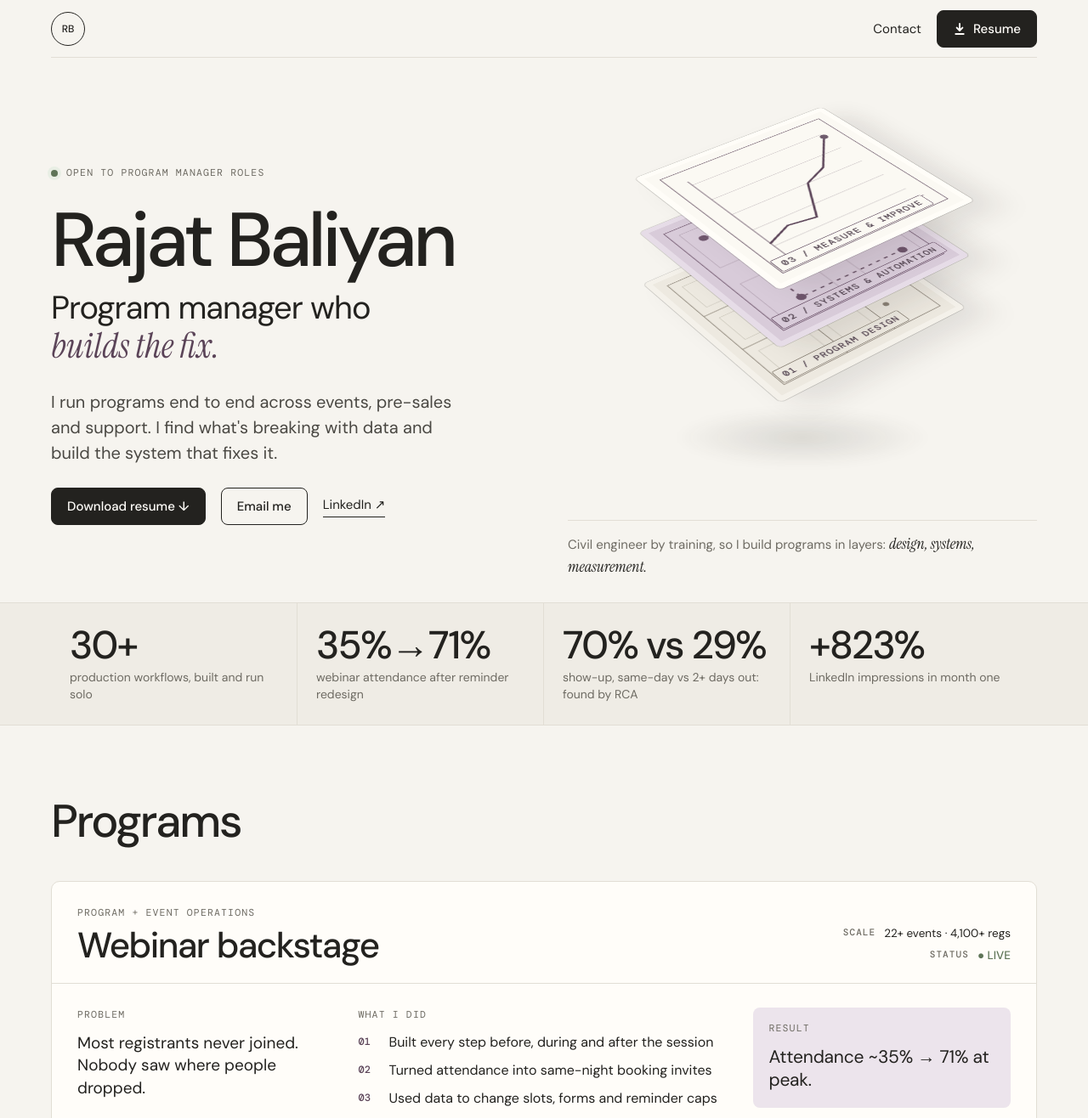
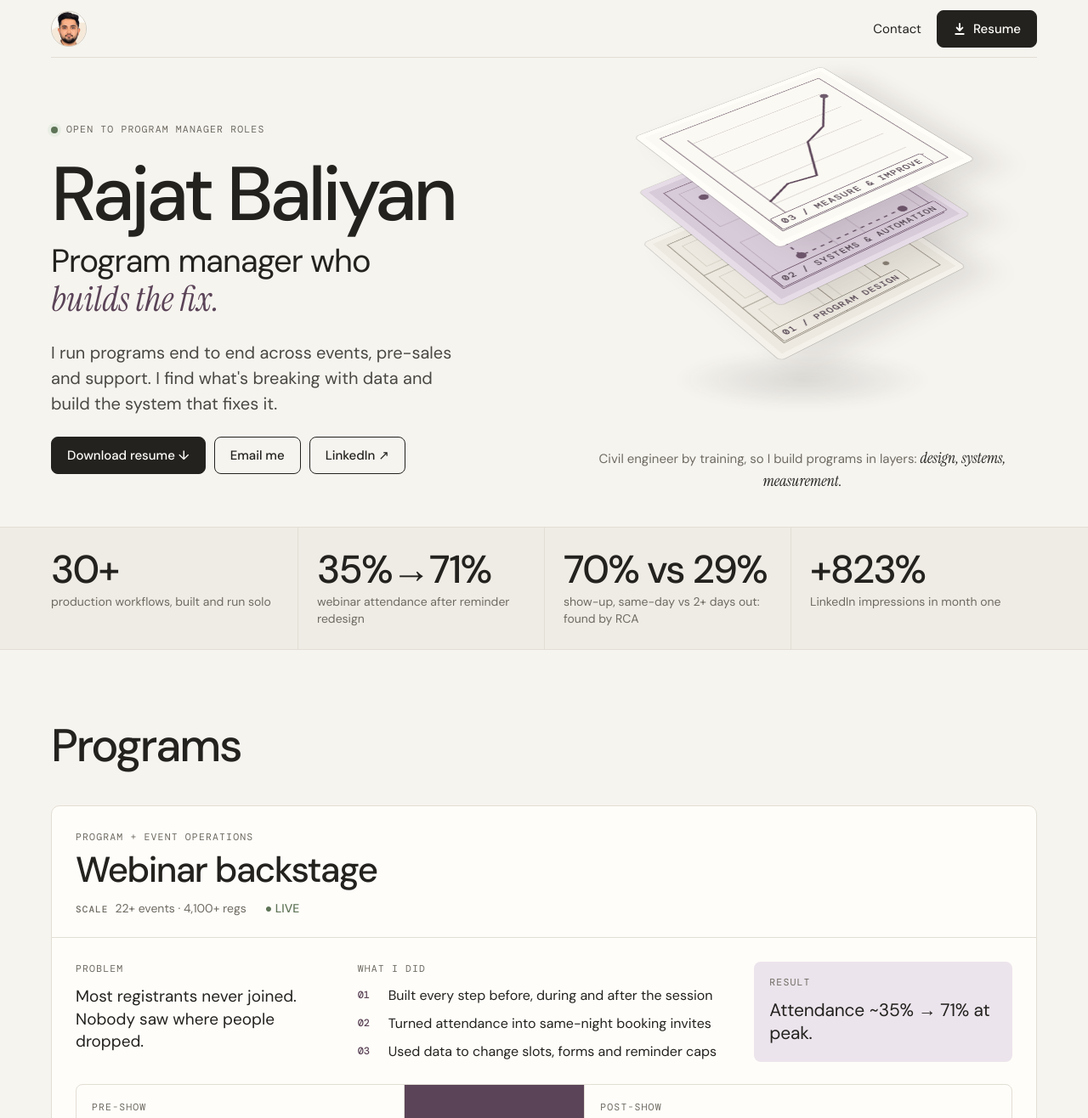
Before and after one commit to rajat-baliyan/rajat-baliyan.github.io, a plain HTML site: page index.html in a window 1280 px wide. Shown: the top 1316 px of the page at 85% size. Drawn offline with nearby package versions, Linux system fonts and the light colour scheme.

Commit message:
Fix spacing and alignment, matching buttons, add photo

```diff
--- a/index.html
+++ b/index.html
@@ -61,6 +61,7 @@ em { font-family: var(--serif); font-style: italic; font-weight: 400; letter-spa
 nav.top { position: sticky; top: 0; z-index: 20; background: rgba(246,244,239,.86); backdrop-filter: blur(12px); -webkit-backdrop-filter: blur(12px); padding-top: env(safe-area-inset-top, 0px); }
 nav.top .wrap { display: flex; align-items: center; gap: 16px; height: 68px; border-bottom: 1px solid var(--rule); }
 .brand { display: flex; align-items: center; gap: 12px; text-decoration: none; font-weight: 600; font-size: 16px; }
+.avatar { width: 42px; height: 42px; border-radius: 50%; object-fit: cover; border: 1px solid var(--rule-2); display: block; }
 .brand i { width: 40px; height: 40px; border-radius: 50%; border: 1px solid var(--ink); display: grid; place-items: center; font: 500 12px var(--sans); font-style: normal; }
 .navr { margin-left: auto; display: flex; align-items: center; gap: 18px; }
 .navr a.plain { text-decoration: none; font-size: 15px; }
@@ -74,8 +75,8 @@ nav.top .wrap { display: flex; align-items: center; gap: 16px; height: 68px; bor
 @media (max-width: 420px) { .brand span { display: none; } .navr { gap: 12px; } nav .btn { padding: 9px 13px; font-size: 14px; } }
 
 /* hero */
-.hero .wrap.main { display: grid; grid-template-columns: minmax(0, 1fr) minmax(0, 1fr); gap: 32px 56px; padding-block: 64px 28px; align-items: center; }
-.hero-copy { display: flex; flex-direction: column; gap: 26px; min-width: 0; }
+.hero .wrap.main { display: grid; grid-template-columns: minmax(0, 1fr) minmax(0, 1fr); gap: 24px 56px; padding-block: 48px 40px; align-items: start; }
+.hero-copy { display: flex; flex-direction: column; gap: 24px; min-width: 0; padding-top: 28px; }
 .over { display: flex; align-items: center; gap: 10px; }
 .over .dot { width: 8px; height: 8px; border-radius: 50%; background: var(--sage); box-shadow: 0 0 0 4px var(--sage-soft); }
 .hero h1 { font-size: clamp(48px, 7vw, 92px); font-weight: 500; letter-spacing: -.05em; line-height: .95; }
@@ -84,14 +85,14 @@ nav.top .wrap { display: flex; align-items: center; gap: 16px; height: 68px; bor
 .nw { white-space: nowrap; }
 .hero h1 em { color: var(--plum); font-size: 1.04em; letter-spacing: -.01em; }
 .intro { font-size: 20px; line-height: 1.5; color: #4A4843; max-width: 36ch; }
-.ctas { display: flex; flex-wrap: wrap; align-items: center; gap: 12px 18px; }
+.ctas { display: flex; flex-wrap: wrap; align-items: center; gap: 10px; }
 .note { font-size: 15px; color: var(--muted); line-height: 1.4; }
 .note em { display: block; font-size: 24px; color: var(--ink); }
 
 /* the model */
 .model { margin: 0; min-width: 0; display: flex; flex-direction: column; gap: 10px; }
 .model-head { display: flex; justify-content: space-between; }
-.scene { position: relative; height: 470px; perspective: 1600px; perspective-origin: 50% 30%; }
+.scene { position: relative; height: 400px; perspective: 1600px; perspective-origin: 50% 30%; }
 .stack { --rx: 56deg; --rz: -38deg; --gap: 14px; position: absolute; left: 50%; top: 46%; width: 270px; height: 270px; margin: -135px 0 0 -135px;
   transform-style: preserve-3d; transform: rotateX(var(--rx)) rotateZ(var(--rz)); transition: transform .9s cubic-bezier(.16,1,.3,1); }
 .stack.open { --gap: 74px; }
@@ -100,7 +101,7 @@ nav.top .wrap { display: flex; align-items: center; gap: 16px; height: 68px; bor
   box-shadow: 18px 26px 40px rgba(35,34,31,.10); border: 8px solid var(--frame); background: var(--face); outline: 1px solid rgba(35,34,31,.18); }
 .plane svg { width: 100%; height: 100%; display: block; overflow: visible; }
 .plane .cap { position: absolute; left: 14px; bottom: 14px; z-index: 1; font: 500 12.5px var(--mono); letter-spacing: .1em; text-transform: uppercase; color: #4F404D; white-space: nowrap; pointer-events: none; background: var(--face); padding: 3px 7px; border: 1px solid var(--line); border-radius: 3px; }
-.mcap { font-size: 15px; color: var(--muted); line-height: 1.5; border-top: 1px solid var(--rule); padding-top: 14px; }
+.mcap { font-size: 15px; color: var(--muted); line-height: 1.5; text-align: center; }
 .mcap em { color: var(--ink); font-size: 18px; }
 .plane path, .plane rect { fill: none; stroke: var(--line); stroke-width: 1.6; }
 .plane .faint { opacity: .45; stroke-width: 1; }
@@ -134,12 +135,12 @@ nav.top .wrap { display: flex; align-items: center; gap: 16px; height: 68px; bor
 /* key numbers */
 .keys { border-block: 1px solid var(--rule); background: #EFECE5; }
 .keys .wrap { display: grid; grid-template-columns: repeat(4, minmax(0, 1fr)); }
-.key { padding: 26px 22px; border-right: 1px solid var(--rule); display: flex; flex-direction: column; gap: 6px; min-width: 0; }
-.key:last-child { border-right: 0; }
+.key { padding: 26px 22px; border-left: 1px solid var(--rule); display: flex; flex-direction: column; gap: 6px; min-width: 0; }
+.key:first-child { padding-left: 0; border-left: 0; }
 .key b { font-weight: 500; font-size: clamp(30px, 3.6vw, 46px); letter-spacing: -.04em; line-height: 1; white-space: nowrap; font-variant-numeric: tabular-nums; }
 .key b em { color: var(--plum); }
 .key span { font-size: 14px; color: var(--muted); line-height: 1.4; }
-@media (max-width: 760px) { .keys .wrap { grid-template-columns: repeat(2, minmax(0, 1fr)); } .key:nth-child(2) { border-right: 0; } .key:nth-child(-n+2) { border-bottom: 1px solid var(--rule); } .key b { font-size: 28px; } }
+@media (max-width: 760px) { .keys .wrap { grid-template-columns: repeat(2, minmax(0, 1fr)); } .key { padding: 22px 0 22px 18px; } .key:nth-child(odd) { padding-left: 0; border-left: 0; } .key:nth-child(-n+2) { border-bottom: 1px solid var(--rule); } .key b { font-size: 28px; } }
 
 /* sections */
 main .wrap { display: flex; flex-direction: column; gap: 40px; padding-block: 72px 80px; }
@@ -147,17 +148,17 @@ main .wrap { display: flex; flex-direction: column; gap: 40px; padding-block: 72
 .shead h2 { font-size: clamp(34px, 4.6vw, 54px); letter-spacing: -.04em; }
 .shead p { color: var(--muted); }
 .sheet { background: var(--sheet); border: 1px solid var(--rule); border-radius: var(--radius); scroll-margin-top: 84px; }
-.sh-head { display: grid; grid-template-columns: minmax(0, 1fr) auto; gap: 18px 28px; align-items: end; padding: 28px 30px 22px; border-bottom: 1px solid var(--rule); }
+.sh-head { display: flex; flex-direction: column; gap: 12px; padding: 28px 28px 22px; border-bottom: 1px solid var(--rule); }
 .sh-no { display: flex; flex-direction: column; gap: 2px; }
 .sh-no span { font: 500 11px var(--mono); letter-spacing: .1em; color: var(--muted); }
 .sh-no b { font: 400 30px var(--serif); font-style: italic; color: var(--plum); line-height: 1; }
 .sh-title { display: flex; flex-direction: column; gap: 6px; min-width: 0; }
 .sh-title h2 { font-size: clamp(28px, 3.6vw, 42px); letter-spacing: -.035em; }
-.sh-meta { display: flex; flex-direction: column; gap: 4px; text-align: right; font-size: 13.5px; }
-.sh-meta div { display: flex; gap: 10px; justify-content: flex-end; }
+.sh-meta { display: flex; flex-wrap: wrap; gap: 6px 22px; font-size: 14px; color: var(--muted); }
+.sh-meta div { display: flex; gap: 8px; align-items: baseline; }
 .sh-meta span { font: 500 11px var(--mono); letter-spacing: .1em; color: var(--muted); padding-top: 2px; }
-@media (max-width: 760px) { .sh-head { grid-template-columns: 1fr; padding: 22px 20px 18px; } .sh-meta { text-align: left; } .sh-meta div { justify-content: flex-start; } }
-.sh-body { padding: 28px 30px 30px; display: flex; flex-direction: column; gap: 26px; }
+@media (max-width: 760px) { .sh-head { padding: 22px 20px 18px; } }
+.sh-body { padding: 28px 28px 30px; display: flex; flex-direction: column; gap: 26px; }
 @media (max-width: 760px) { .sh-body { padding: 20px; gap: 20px; } }
 .pwr { display: grid; grid-template-columns: minmax(0, .9fr) minmax(0, 1.3fr) minmax(0, .9fr); gap: 28px; }
 .pwr > section { display: flex; flex-direction: column; gap: 10px; min-width: 0; }
@@ -312,12 +313,12 @@ details.more .inner { padding-top: 18px; display: flex; flex-direction: column;
 .cards { display: grid; grid-template-columns: repeat(2, minmax(0, 1fr)); gap: 18px; align-items: start; }
 .card { background: var(--sheet); border: 1px solid var(--rule); border-radius: var(--radius); display: flex; flex-direction: column; min-width: 0; scroll-margin-top: 84px; transition: border-color .2s, box-shadow .2s; }
 .card:hover { border-color: var(--rule-2); box-shadow: 0 14px 30px rgba(35,34,31,.05); }
-.card .ch { display: flex; gap: 14px; align-items: baseline; padding: 22px 22px 0; }
+.card .ch { display: flex; gap: 14px; align-items: baseline; padding: 28px 28px 0; }
 .card .ch .n { font: 400 24px var(--serif); font-style: italic; color: var(--plum); }
 .card .ch div { display: flex; flex-direction: column; gap: 4px; min-width: 0; }
 .card .ch .mono { font-size: 11px; }
 .card .ch h3 { font-size: 26px; letter-spacing: -.03em; }
-.card .cb { padding: 14px 22px 18px; display: flex; flex-direction: column; gap: 12px; }
+.card .cb { padding: 14px 28px 24px; display: flex; flex-direction: column; gap: 12px; }
 .card .one { font-size: 15.5px; color: #4A4843; line-height: 1.5; }
 .card .win { font-size: 15px; font-weight: 500; color: var(--plum); }
 @media (max-width: 860px) { .cards { grid-template-columns: 1fr; } }
@@ -380,6 +381,9 @@ details.more .inner { padding-top: 18px; display: flex; flex-direction: column;
 .clist a { color: var(--sheet); text-decoration: none; border-bottom: 1px solid #77736A; }
 .clist a:hover { border-color: var(--lilac-2); color: var(--lilac-2); }
 .mini { font: 500 12px var(--mono); color: var(--sheet); background: transparent; border: 1px solid #5E5B54; border-radius: 6px; padding: 3px 9px; cursor: pointer; }
+.who { display: flex; flex-direction: column; gap: 24px; }
+.portrait { width: 170px; height: 210px; object-fit: cover; object-position: 50% 15%; border-radius: 10px; background: #EFE7DA; display: block; }
+@media (max-width: 520px) { .portrait { width: 130px; height: 160px; } }
 .contact .acts { grid-column: 2; display: flex; flex-wrap: wrap; gap: 12px; }
 .contact .btn { background: var(--lilac); color: var(--ink); border-color: var(--lilac); }
 .contact .btn:hover { background: var(--sheet); border-color: var(--sheet); }
@@ -410,7 +414,7 @@ footer .wrap { padding-block: 18px calc(26px + env(safe-area-inset-bottom, 0px))
 <body>
 <nav class="top gutter" aria-label="Main">
   <div class="wrap">
-    <a class="brand" href="#top" aria-label="Rajat Baliyan, back to top"><i>RB</i></a>
+    <a class="brand" href="#top" aria-label="Rajat Baliyan, back to top"><img class="avatar" src="avatar.jpg" alt="" width="40" height="40"></a>
     <div class="navr">
       <a class="plain" href="#contact">Contact</a>
       <a class="btn" href="Rajat_Baliyan_Resume.pdf" download="Rajat_Baliyan_Resume.pdf">
@@ -430,7 +434,7 @@ footer .wrap { padding-block: 18px calc(26px + env(safe-area-inset-bottom, 0px))
       <div class="ctas">
         <a class="btn" href="Rajat_Baliyan_Resume.pdf" download="Rajat_Baliyan_Resume.pdf">Download resume ↓</a>
         <a class="btn ghost" href="https://mail.google.com/mail/?view=cm&amp;fs=1&amp;to=rajatbaliyan9999@gmail.com&amp;su=Hello%20Rajat" target="_blank" rel="noopener">Email me</a>
-        <a class="tlink" href="https://www.linkedin.com/in/rajat-baliyan9999" target="_blank" rel="noopener">LinkedIn ↗</a>
+        <a class="btn ghost" href="https://www.linkedin.com/in/rajat-baliyan9999" target="_blank" rel="noopener">LinkedIn ↗</a>
       </div>
     </div>
 
@@ -474,7 +478,7 @@ footer .wrap { padding-block: 18px calc(26px + env(safe-area-inset-bottom, 0px))
 <article class="sheet" id="backstage">
   <div class="sh-head">
     <div class="sh-title"><span class="mono">Program + event operations</span><h2>Webinar backstage</h2></div>
-    <div class="sh-meta"><div><span>SCALE</span>22+ events · 4,100+ regs</div><div><span>STATUS</span><b class="live">● LIVE</b></div></div>
+    <div class="sh-meta"><div><span>SCALE</span>22+ events · 4,100+ regs</div><div><b class="live">● LIVE</b></div></div>
   </div>
   <div class="sh-body">
     <div class="pwr">
@@ -537,7 +541,7 @@ footer .wrap { padding-block: 18px calc(26px + env(safe-area-inset-bottom, 0px))
 <article class="sheet" id="booking">
   <div class="sh-head">
     <div class="sh-title"><span class="mono">Internal product · built and shipped in a day</span><h2>Pre-sales booking site</h2></div>
-    <div class="sh-meta"><div><span>USERS</span>Agents + 3 advisors</div><div><span>STATUS</span><b class="live">● LIVE, DAILY USE</b></div></div>
+    <div class="sh-meta"><div><span>USERS</span>Agents + 3 advisors</div><div><b class="live">● LIVE, DAILY USE</b></div></div>
   </div>
   <div class="sh-body">
     <div class="pwr">
@@ -592,7 +596,7 @@ footer .wrap { padding-block: 18px calc(26px + env(safe-area-inset-bottom, 0px))
 <article class="sheet" id="showup">
   <div class="sh-head">
     <div class="sh-title"><span class="mono">Root cause analysis → reminder system</span><h2>Show-up system</h2></div>
-    <div class="sh-meta"><div><span>DATA</span>91 meetings</div><div><span>STATUS</span><b class="live">● LIVE</b></div></div>
+    <div class="sh-meta"><div><span>DATA</span>91 meetings</div><div><b class="live">● LIVE</b></div></div>
   </div>
   <div class="sh-body">
     <div class="pwr">
@@ -641,7 +645,7 @@ footer .wrap { padding-block: 18px calc(26px + env(safe-area-inset-bottom, 0px))
 <article class="sheet" id="system">
   <div class="sh-head">
     <div class="sh-title"><span class="mono">How it all connects</span><h2>System map</h2></div>
-    <div class="sh-meta"><div><span>WORKFLOWS</span>30+</div><div><span>STATUS</span><b class="live">● LIVE</b></div></div>
+    <div class="sh-meta"><div><span>WORKFLOWS</span>30+</div><div><b class="live">● LIVE</b></div></div>
   </div>
   <div class="sh-body">
     <div class="arch">
@@ -781,10 +785,13 @@ footer .wrap { padding-block: 18px calc(26px + env(safe-area-inset-bottom, 0px))
 
 <section class="contact bp gutter" id="contact">
   <div class="wrap">
-    <div>
+    <div class="who">
+      <img class="portrait" src="rajat.jpg" alt="Rajat Baliyan" width="682" height="900" loading="lazy">
+      <div>
       <span class="mono">Contact</span>
       <h2>Let's build your <em>next program.</em></h2>
       <p class="lead">Open to Program Manager and Business Operations roles.</p>
+      </div>
     </div>
     <dl class="clist">
       <div><dt>Email</dt><dd><a href="https://mail.google.com/mail/?view=cm&amp;fs=1&amp;to=rajatbaliyan9999@gmail.com&amp;su=Hello%20Rajat" target="_blank" rel="noopener">rajatbaliyan9999@gmail.com</a><button class="mini copy" type="button" data-copy="rajatbaliyan9999@gmail.com">Copy</button></dd></div>
```
Also changed, not shown: avatar.jpg (added), rajat.jpg (added).
